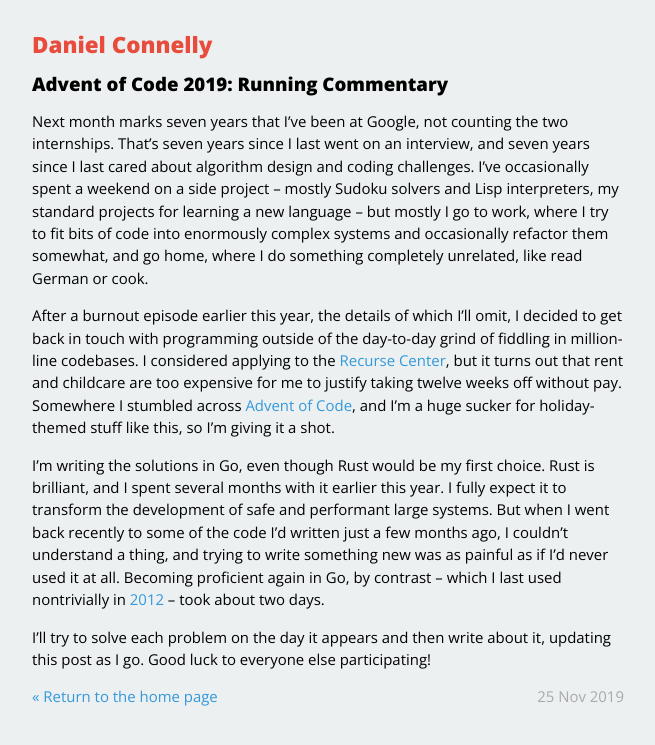
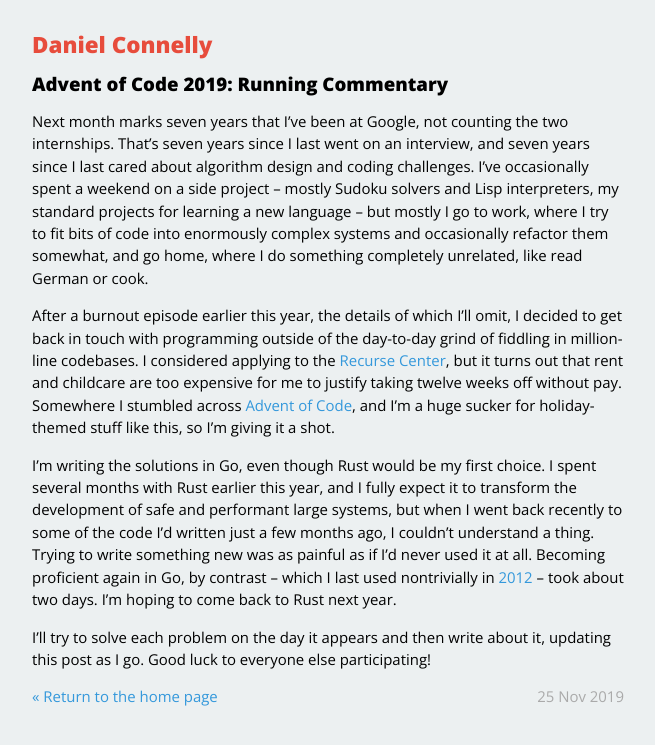
Before and after one commit to dhconnelly/dhconnelly.github.io, a Jekyll site: the page built from _posts/2019-11-22-advent-2019.md, in a window 1280 px wide. Shown: the top 745 px of the page, without its empty margins (312-967 px from the left). Built offline with Jekyll 4.4.1, drawn with Linux system fonts in a browser that asks for light colours.

Commit message:
update aoc2019

```diff
--- a/_posts/2019-11-22-advent-2019.md
+++ b/_posts/2019-11-22-advent-2019.md
@@ -22,14 +22,14 @@ too expensive for me to justify taking twelve weeks off without pay. Somewhere I
 stumbled across [Advent of Code](https://adventofcode.com), and I'm a huge
 sucker for holiday-themed stuff like this, so I'm giving it a shot.
 
-I'm writing the solutions in Go, even though Rust would be my first choice. Rust
-is brilliant, and I spent several months with it earlier this year. I fully
-expect it to transform the development of safe and performant large systems. But
-when I went back recently to some of the code I'd written just a few months ago,
-I couldn't understand a thing, and trying to write something new was as painful
-as if I'd never used it at all.  Becoming proficient again in Go, by contrast --
-which I last used nontrivially in [2012](https://github.com/dhconnelly/rtreego)
--- took about two days.
+I'm writing the solutions in Go, even though Rust would be my first choice. I
+spent several months with Rust earlier this year, and I fully expect it to
+transform the development of safe and performant large systems, but when I went
+back recently to some of the code I'd written just a few months ago, I couldn't
+understand a thing. Trying to write something new was as painful as if I'd never
+used it at all. Becoming proficient again in Go, by contrast -- which I last
+used nontrivially in [2012](https://github.com/dhconnelly/rtreego) -- took about
+two days. I'm hoping to come back to Rust next year.
 
 I'll try to solve each problem on the day it appears and then write about it,
 updating this post as I go. Good luck to everyone else participating!
```
